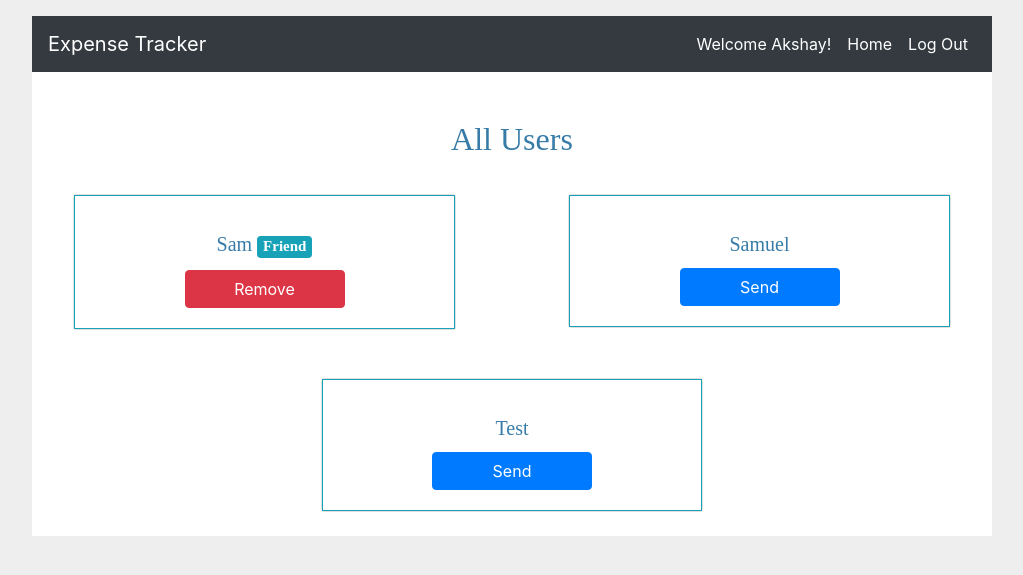
After one commit to Akshay199456/ExpenseTracker, a Flask app: page /user/view in a window 1280 px wide. The commit adds this page. Shown: the top 575 px of the page, without its empty margins (128-1151 px from the left). Run offline with Flask 3, Linux system fonts and the light colour scheme; a user stored in the database is signed in; data comes from the database, SQL or seed files in the repository; both versions use the stored data as it was after the commit; some libraries are stand-ins or nearby versions.

Commit message:
Redesigned user portal and friend page

```diff
--- a/flaskr/schema.sql
+++ b/flaskr/schema.sql
@@ -30,10 +30,6 @@ CREATE TABLE expense (
 	FOREIGN KEY(user_id) REFERENCES user(id)
 );
 
-
-
-
-
 -- friendrequest table
 
 -- --
@@ -51,8 +47,6 @@ CREATE TABLE expense (
 --  2 -> friend request has been accepted and is a friend
 -- --
 
-
-
 CREATE TABLE friendrequest (
 	id INTEGER PRIMARY KEY AUTOINCREMENT,
 	user_id INTEGER NOT NULL,
--- /dev/null
+++ b/flaskr/templates/user/view.html
@@ -0,0 +1,35 @@
+{% extends 'base.html' %}
+
+{% block header %}
+  <h2 class="card-title text-center mt-5">{% block title %}All Users{% endblock %}</h2>
+{% endblock %}
+
+{% block content %}
+  <form method = "POST">
+    <div class="row">
+     {% for user in all_users %}
+        <div class="col-sm-5 my-4 mx-auto">
+        	<div class="card">
+            <div class="card-body text-center border border-info">
+              {% if user['id'] in friend_set %}
+              <h5 class="card-title">{{user['username']}} <span class="badge badge-info"> Friend </span></h5>
+              {% else %}
+              <h5 class="card-title">{{user['username']}}</h5>
+              {% endif %}
+            {% if user['id'] in friend_set %}
+              <input type='submit' class="btn btn-danger" name='submit_{{user['id']}}' value='Remove'>
+            {% elif user['id'] in friend_request_sent_set %}
+            <input type='submit' class="btn btn-warning" name='submit_{{user['id']}}' value='Pending' disabled>
+            {% elif user['id'] in friend_request_received_set %}
+            <input type='submit' class="btn btn-success" name='submit_{{user['id']}}' value='Accept'>
+            <input type='submit' class="btn btn-danger" name='submit_{{user['id']}}' value='Reject'>
+            {% else %}
+              <input type='submit' class="btn btn-primary" name='submit_{{user['id']}}' value='Send'>
+            {% endif %}
+            </div>
+          </div>
+        </div>
+      {% endfor %}
+    </div>
+  </form>
+{% endblock %}
--- a/flaskr/user.py
+++ b/flaskr/user.py
@@ -8,6 +8,8 @@ from flaskr.db import get_db
 
 bp = Blueprint('user', __name__, url_prefix = '/user')
 
+
+# Helper Functions
 
 def display_buttons(db):
 	'''
@@ -158,11 +160,46 @@ def handle_index_post(request, db):
 
 
 
-
+# Routes
 
 
 @bp.route('/', methods = ('GET', 'POST'))
 def index():
+	print('We are in index route!')
+	error = None
+
+	if request.method == 'POST':
+		option = request.form['submit_button'].lower()
+		print('Option: ', option)
+
+		if option == 'all users':
+			return redirect(url_for('user.view'))
+		elif option == 'friends':
+			return redirect(url_for('user.friend'))
+	else:
+		return render_template('user/index.html')
+
+
+@bp.route('/friend', methods = ('GET', 'POST'))
+def friend():
+	error = None
+	db = get_db()
+	print('We are in friend route')
+	if request.method == 'POST':
+		print('We are in post route of friend!')
+		return 'We are in post route of friend!'
+	else:
+		all_friends = db.execute(
+			'SELECT f.user_id, f.friend_id, f.friend_type_request, u.username'
+			' FROM friendrequest f JOIN user u ON f.friend_id = u.id'
+			' WHERE f.user_id = ? AND f.friend_type_request = ?', (g.user['id'], 2)
+		).fetchall()
+		print('All friends: ', all_friends)
+	return render_template('user/friends.html', all_friends = all_friends)
+
+
+@bp.route('/view', methods = ('GET', 'POST'))
+def view():
 	error = None
 	db = get_db()
 	if request.method == 'POST':
@@ -184,4 +221,4 @@ def index():
 			friend_set, friend_request_sent_set, friend_request_received_set = display_buttons(db)
 			print('Friend Set: ', friend_set)
 
-		return render_template('user/index.html', all_users = all_users, friend_set = friend_set, friend_request_sent_set = friend_request_sent_set, friend_request_received_set = friend_request_received_set)
+		return render_template('user/view.html', all_users = all_users, friend_set = friend_set, friend_request_sent_set = friend_request_sent_set, friend_request_received_set = friend_request_received_set)
```
Also changed, not shown: flaskr/templates/user/friends.html (added, +25 -0 lines), flaskr/templates/user/index.html (+5 -26 lines), instance/flaskr.sqlite.
